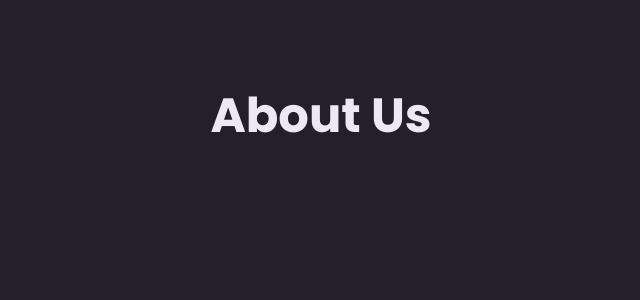
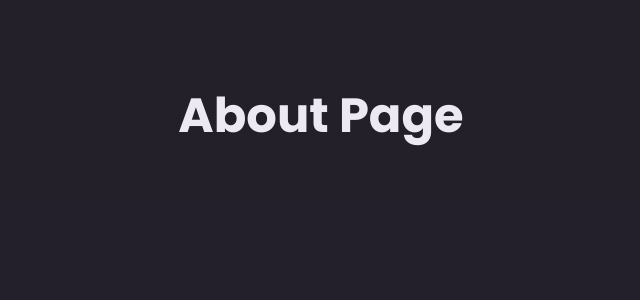
Before and after one commit to Sherry90/2024-next.js14-app-router, a Next.js app: page /about in a window 1280 px wide. Shown: the top 300 px of the page, without its empty margins (319-959 px from the left). Built offline with nearby package versions, Linux system fonts and the light colour scheme.

Commit message:
test: git connection test

```diff
--- a/app/about/page.js
+++ b/app/about/page.js
@@ -1,7 +1,7 @@
 const AboutPage = () => {
   return (
     <main>
-      <h1>About Us</h1>
+      <h1>About Page</h1>
     </main>
   );
 };
```
